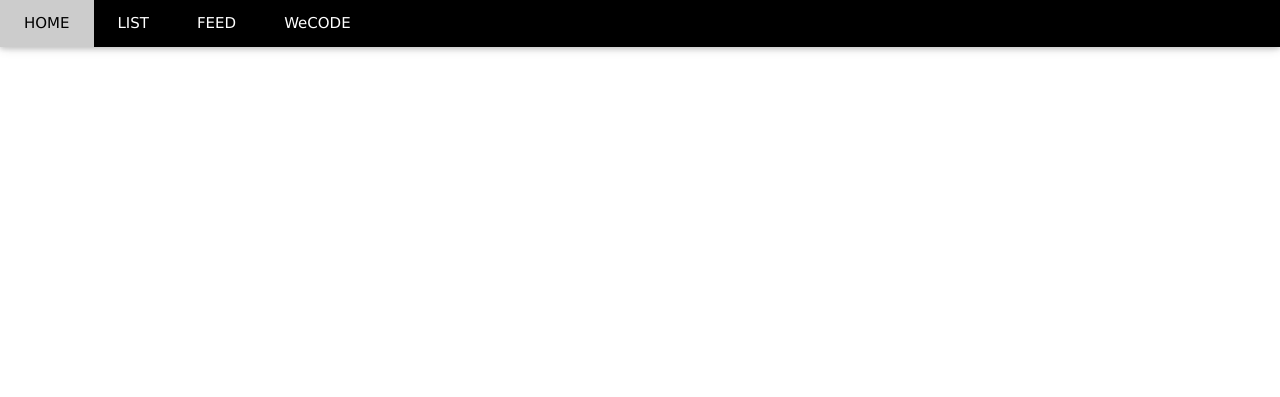
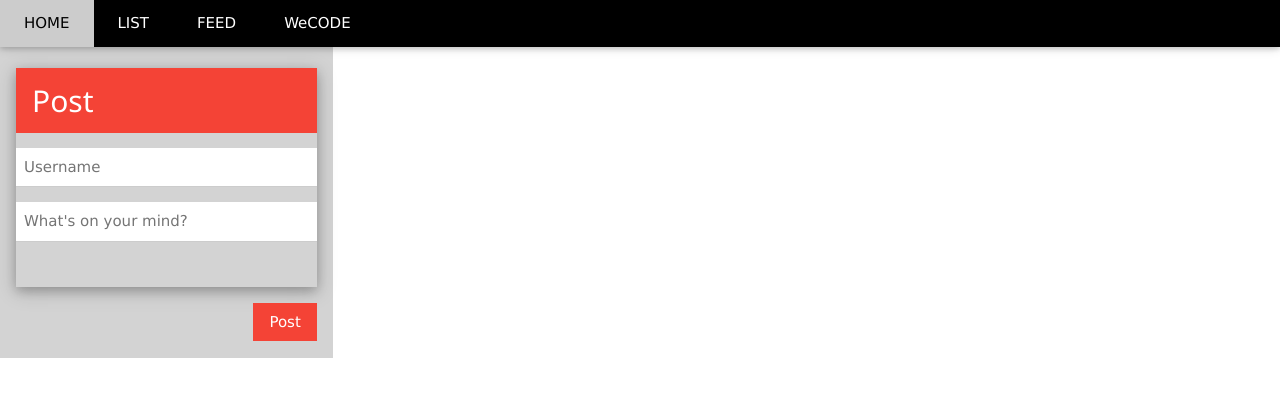
Before and after one commit to MoeAssaf/chillipeppers, a Flask app: template templates/feed.html in a window 1280 px wide. Shown: the top 397 px of the page. Run offline with Flask 2, Linux system fonts and the light colour scheme; the template is opened without the code that fills it, so the values that code supplies are empty; some web fonts are replaced.

Commit message:
Feed and list done

```diff
--- a/app.py
+++ b/app.py
@@ -24,7 +24,7 @@ def loginpage():
 
 @app.route('/home',methods=["GET","POST"])
 def home():
-	return render_template('feed.html')
+	return redirect('/feed')
 
 @app.route('/register',methods=["POST","GET"])
 def register():
@@ -55,6 +55,40 @@ def list_users():
 	contactsTable = db["Contacts"]
 	allcontacts = list(contactsTable.all())
 	return render_template('list.html' ,contacts=allcontacts)
+
+
+@app.route('/feed',methods=["POST","GET"])
+def feed():
+	feed=db["feed"]
+	posts=list(feed.all())[::-1]
+	if request.method == "GET":
+		return render_template('feed.html',posts=posts)
+
+	else:
+
+		form = request.form
+		post=form["post"]
+		username=form["username"]
+		contactsTable = db["Contacts"]
+		entry={"username":username,"post":post}
+		posts=list(feed.all())[::-1]
+
+		print(username)
+		print list(contactsTable.find(username=username))
+		if len(list(contactsTable.find(username = username))) >= 1:
+			feed.insert(entry)
+			return render_template('feed.html',posts=posts)
+			print entry
+		else:
+			return "error"
+			return render_template('feed.html',posts=posts)
+@app.route('/wecode')
+def wecode():
+	return render_template('wecode.html')
+
+	# contactsTable = db["Contacts"]
+	# allcontacts = list(contactsTable.all())
+	# return render_template('feed.html' ,contacts=allcontacts)
 # TODO: route to /list
 
 # TODO: route to /feed
--- a/templates/feed.html
+++ b/templates/feed.html
@@ -1,6 +1,65 @@
 {% extends "index.html" %}
 {% block body %}
+<br><br>
+<div class="w3-container" style="background-color:lightgrey;height:100%;width:26%;">
+<form action="/feed"method="POST">
+ <br>
+  <div class="w3-card-4" style="width:100%">
+    <div class="w3-container w3-red" style="background-color:#ff3434;">
+      <h2>Post</h2>
+    </div>
 
+    <form class="w3-container">
+      <p>
+      <input class="w3-input" type="text" placeholder="Username" name="username"required >
+      <p>
+      <input class="w3-input" type="text" placeholder="What's on your mind?" name="post"required>
+      <br> <br>
+          <button class="w3-button w3-red w3-section w3-right" type="submit">Post</button>
+    </form>
+  </div>
+</div>
+</div>
+
+{%for person in posts%}
+<div class="w3-card-4 ,w3-margin-bottom" style="width:30%;margin-left:30%;">
+    <header class="w3-container w3-red">
+      <h3>{{person.username}}</h2>
+    </header>
+
+    <div class="w3-container">
+      <p>{{person.post}}</p>
+    </div>
+</div>
+<br>
+<br>
+
+
+
+
+<!-- <table class="w3-table">
+<tr>
+	<td class="w3-ul ,w3-ul w3-border ">{{person.username}}</td>
+</tr>
+<tr>
+	<td class="w3-ul ,w3-ul w3-border ">{{person.post}}</td>
+</tr>
+</table>
+<br> -->
+{%endfor%}
+ <!-- <br><br>
+<table class="w3-table">
+	<tr class="w3-ul w3-card-4">
+		<td class="w3-ul ,w3-ul w3-border "> User name </td>
+		<td class="w3-ul ,w3-ul w3-border"> Post</td>
+	</tr>
+	{%for person in contacts%}
+	<tr style="background-color:rgba(144, 144, 144, 0.3);">
+		<td class="w3-ul ,w3-ul w3-border ">{{person.username}}</td>
+		<td class="w3-ul ,w3-ul w3-border">{{person.post}}</td>
+	</tr>
+	{%endfor%}
+</table>
 
 <!-- TODO: implement feed page -->
 
--- a/templates/index.html
+++ b/templates/index.html
@@ -21,7 +21,8 @@
 <!--     <a href="#tour" class="w3-bar-item w3-button w3-padding-large w3-hide-small">TOUR</a> -->
     <a href="/home" class="w3-bar-item w3-button w3-padding-large w3-hide-small">FEED</a>
     <div class="w3-dropdown-hover w3-hide-small">
-      <button class="w3-padding-large w3-button" title="Wecode">WeCODE <i class="fa fa-caret-down"></i></button>
+    	<a href="/wecode">
+      <button class="w3-padding-large w3-button" title="Wecode">WeCODE <i class="fa fa-caret-down"></i></button>     </a>
       <div class="w3-dropdown-content w3-bar-block w3-card-4">
         <a href="#" class="w3-bar-item w3-button">General</a>
         <a href="#" class="w3-bar-item w3-button">Experiences</a>
--- a/templates/list.html
+++ b/templates/list.html
@@ -7,11 +7,13 @@
 	<tr class="w3-ul w3-card-4">
 		<td class="w3-ul ,w3-ul w3-border "> Name </td>
 		<td class="w3-ul ,w3-ul w3-border"> First name</td>
+		<td class="w3-ul ,w3-ul w3-border"> Last name</td>
 	</tr>
 	{%for person in contacts%}
 	<tr style="background-color:rgba(144, 144, 144, 0.3);">
 		<td class="w3-ul ,w3-ul w3-border ">{{person.username}}</td>
 		<td class="w3-ul ,w3-ul w3-border">{{person.firstname}}</td>
+		<td class="w3-ul ,w3-ul w3-border">{{person.lastname}}</td>
 	</tr>
 	{%endfor%}
 </table>
```
Also changed, not shown: templates/wecode.html (added, +16 -0 lines), static/w3.css, static/wecode.jpg (added).
